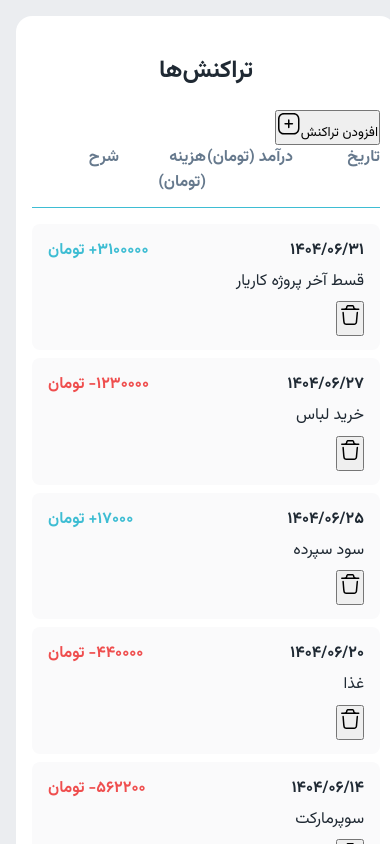
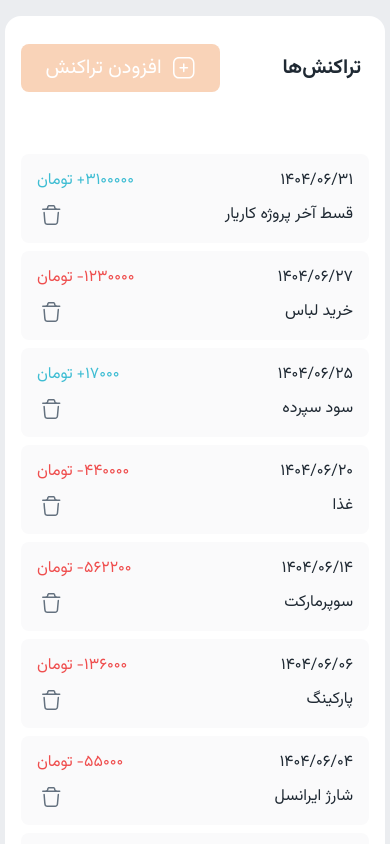
Before and after one commit to fardin-farrokhzad/Expence-Tracker, a React (Vite) app: page / in a window 390 px wide. Shown: the top 844 px of the page. Built offline with nearby package versions, Linux system fonts and the light colour scheme; data requests are answered from the project's data file.

Commit message:
add and remove transaction button styles added

```diff
--- a/src/components/TransanctionTable/TransactionTable.module.css
+++ b/src/components/TransanctionTable/TransactionTable.module.css
@@ -1,26 +1,53 @@
-/* TransactionTable.module.css */
 .transactions {
+  justify-self: center;
+  align-self: center;
   align-items: center;
   padding: 36px 24px;
   border-radius: 16px;
   background-color: var(--neutral-white);
   min-height: 803px;
-  width: 756px;
+  width: 816px;
   direction: rtl;
   margin: 1rem;
   color: var(--neutral-dark-1);
+  position: relative;
 }
-
+.title__wrapper {
+  width: 100%;
+  display: flex;
+  justify-content: space-between;
+  align-items: center;
+  padding-bottom: 34px;
+}
 .transactions__title {
   text-align: center;
   font-weight: bold;
-  padding: 36px 24px;
   padding-top: 0;
+  padding-right: 0;
+  font-size: 20px;
 }
-
+.transaction__button {
+  padding: 4px 24px;
+  width: 199px;
+  height: 48px;
+  border-radius: 8px;
+  border: none;
+  font-size: 20px;
+  color: var(--neutral-white);
+  background-color: var(--primary-brand);
+  display: inline-flex;
+  align-items: center;
+  justify-content: center;
+  gap: 10px;
+  flex-direction: row-reverse;
+  cursor: pointer;
+}
+.transaction__button img {
+  filter: brightness(0) invert(1);
+}
 .transactions__header {
   display: grid;
-  grid-template-columns: repeat(4, 1fr);
+  grid-template-columns: repeat(4, 1fr) 40px; /* added column for delete button */
   font-weight: bold;
   color: var(--neutral-grey-1);
   border-bottom: 1px solid var(--system-blue);
@@ -33,14 +60,11 @@
 
 .transaction {
   display: grid;
-  grid-template-columns: repeat(4, 1fr);
+  grid-template-columns: repeat(4, 1fr) 40px; /* match header for delete button */
   padding: 16px 8px;
   transition: background 0.5s ease;
   border-radius: 8px;
-}
-
-.transaction:hover {
-  background-color: var(--neutral-soft-grey-2);
+  align-items: center;
 }
 
 .transaction__item {
@@ -57,8 +81,38 @@
   color: var(--system-red);
 }
 
-.desktopOnly {
+.deleteButton {
+  background: transparent;
+  border: none;
+  cursor: pointer;
+  display: flex;
+  align-items: center;
+  justify-content: center;
+  width: 28px;
+  height: 28px;
+  padding: 0;
+}
+
+.desktop__only {
   display: grid;
+}
+/* Changing the color of SVG */
+.delete {
+  filter: brightness(0) saturate(100%) invert(46%) sepia(9%) saturate(747%) hue-rotate(169deg) brightness(91%) contrast(87%);
+}
+.no__data {
+  display: flex;
+  justify-content: center;
+  align-items: center;
+  flex-direction: column;
+  gap: 4px;
+  position: absolute;
+  top: 45%;
+  left: 39%;
+  color: var(--neutral-grey-1);
+}
+.no__data img {
+  filter: brightness(0) saturate(100%) invert(46%) sepia(9%) saturate(747%) hue-rotate(169deg) brightness(91%) contrast(87%);
 }
 
 @media (max-width: 790px) {
@@ -67,18 +121,20 @@
     max-width: 380px;
   }
 
-  .desktopOnly {
+  .desktop__only {
     display: none;
   }
+
   .transactions__title {
     padding: 20px 8px;
   }
+
   .transaction {
     display: grid;
-    grid-template-columns: 1fr auto;
+    grid-template-columns: 1fr auto; /* main content + delete button */
     grid-template-areas:
       'date price'
-      'description description';
+      'description delete';
     gap: 8px;
     padding: 14px 16px;
     background-color: var(--neutral-soft-grey-3);
@@ -87,7 +143,6 @@
 
   .transaction__item.date {
     grid-area: date;
-    font-weight: bold;
     justify-content: flex-start;
   }
 
@@ -96,13 +151,18 @@
     grid-area: price;
     justify-content: flex-end;
     text-align: right;
-    font-weight: bold;
   }
 
   .transaction__item.description {
     grid-area: description;
     line-height: 1.4;
     justify-content: flex-start;
+  }
+
+  .transaction__item:last-child {
+    grid-area: delete;
+    justify-self: end;
+    align-self: end;
   }
 
   /* Hide income div if no value */
@@ -123,8 +183,10 @@
   .transaction__item > .income.hasValue::after,
   .transaction__item > .expense.hasValue::after {
     content: 'تومان';
-    font-weight: bold;
     color: inherit;
     margin-right: 4px;
   }
+  .no__data {
+    left: 25%;
+  }
 }
```
